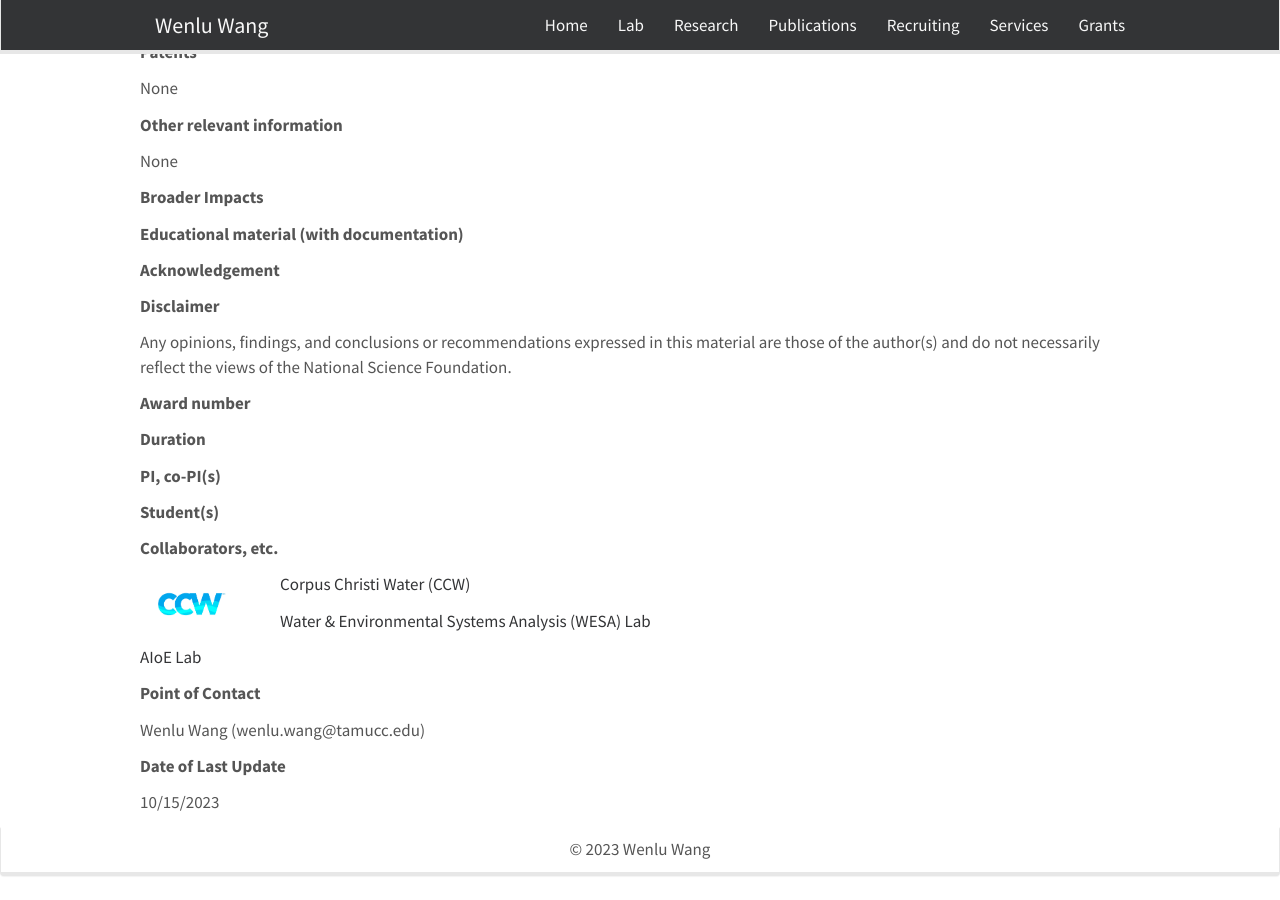
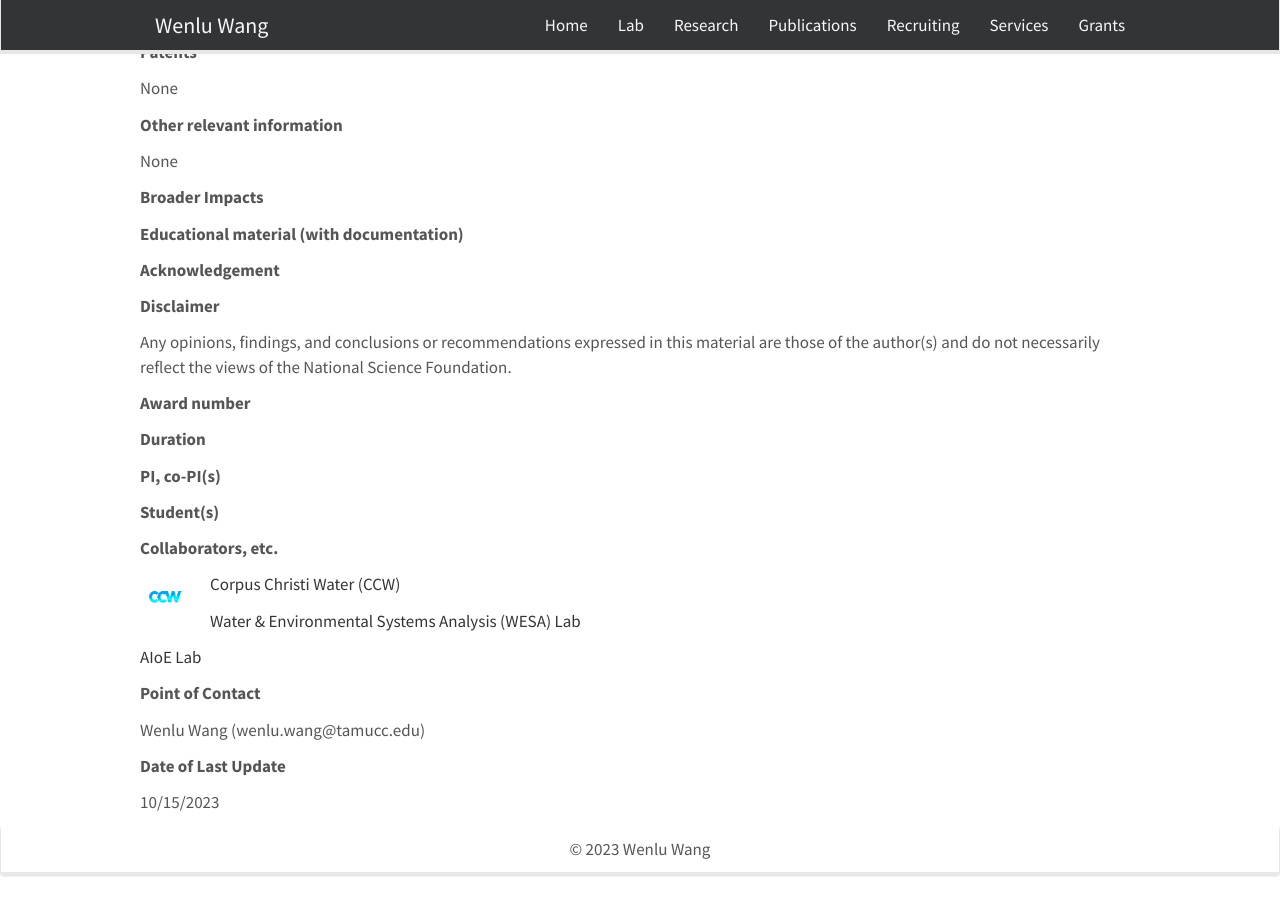
Before and after one commit to WENLU-W/WENLU-W.github.io, a Jekyll site: the page built from docs/_posts/2023-10-01-ai4hydro.md, in a window 1280 px wide and 900 px high, scrolled down 760 px. Built offline with Jekyll 4.4.1, drawn with Linux system fonts in a browser that asks for light colours; nearby versions of some CDN libraries.

Commit message:
Update 2023-10-01-ai4hydro.md

```diff
--- a/docs/_posts/2023-10-01-ai4hydro.md
+++ b/docs/_posts/2023-10-01-ai4hydro.md
@@ -55,7 +55,7 @@ categories: Project
 
 **Collaborators, etc.**
 
-   <img align="left" src="{{ site.url }}{{ site.baseurl }}/images/ccw.png" width="100px" style="margin-right:40px"> [Corpus Christi Water (CCW)](https://www.cctexas.com/departments/water-department)
+   <img align="left" src="{{ site.url }}{{ site.baseurl }}/images/ccw.png" width="50px" style="margin-right:20px"> [Corpus Christi Water (CCW)](https://www.cctexas.com/departments/water-department)
    <br>
 
    [Water & Environmental Systems Analysis (WESA) Lab](https://www.wesalab.com/)
@@ -67,7 +67,6 @@ categories: Project
 
    Wenlu Wang (wenlu.wang@tamucc.edu)
 
-
 **Date of Last Update**
 
    10/15/2023
```
